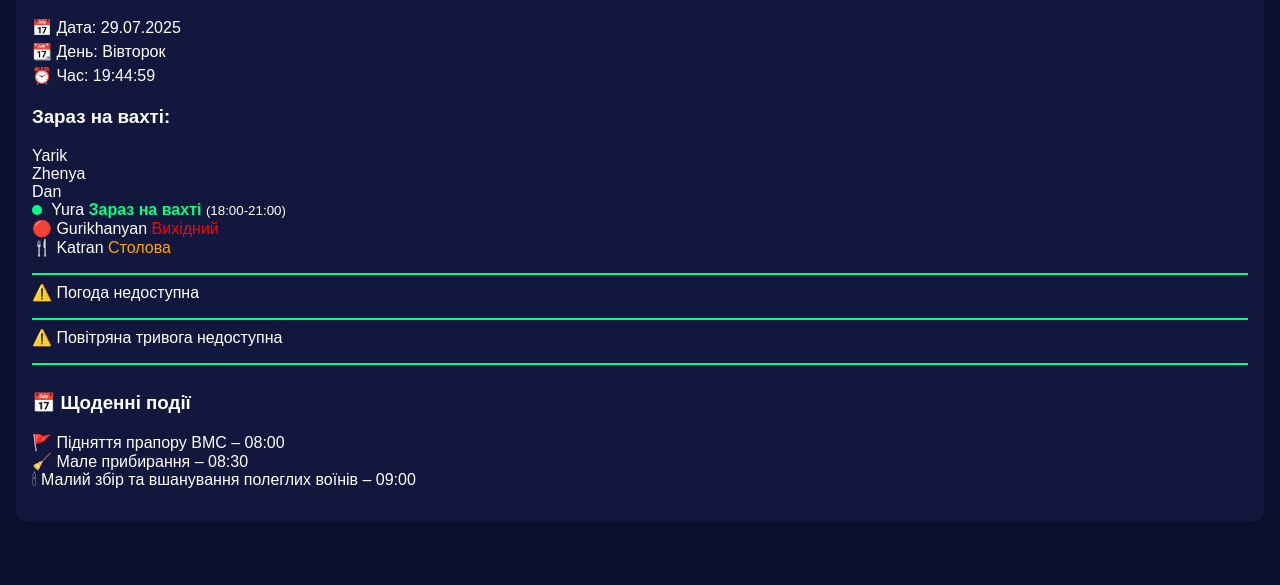
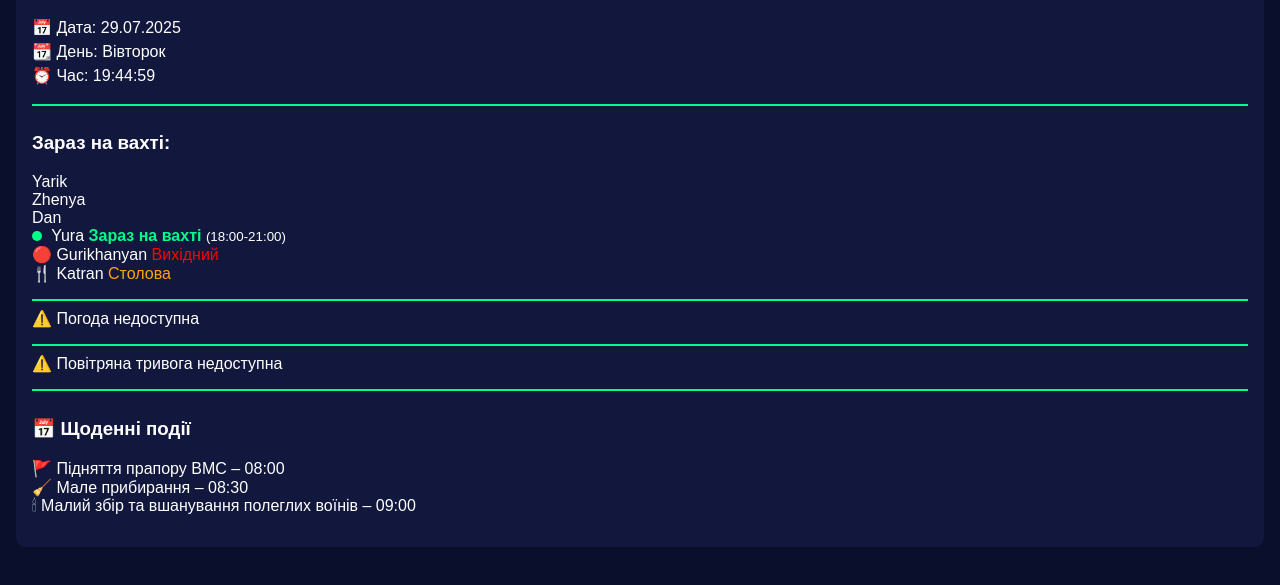
Before and after one commit to googlove/dutyWatch, a plain HTML site: page index.html in a window 1280 px wide. Shown: the part 143-728 px from the top of the page. Drawn offline with Linux system fonts and the light colour scheme; no server answers.

Commit message:
Update index.html

```diff
--- a/index.html
+++ b/index.html
@@ -99,7 +99,7 @@
   <div class="card">
     <h1 data-i18n="watchCommand">Watch Command System</h1>
     <div id="dateTime"></div>
-    <div id="currentShift"></div>
+    <div id="currentShift" class="section"></div>
     <div id="weather" class="section"></div>
     <div id="airAlert" class="section"></div>
     <div id="events" class="section"></div>
```
